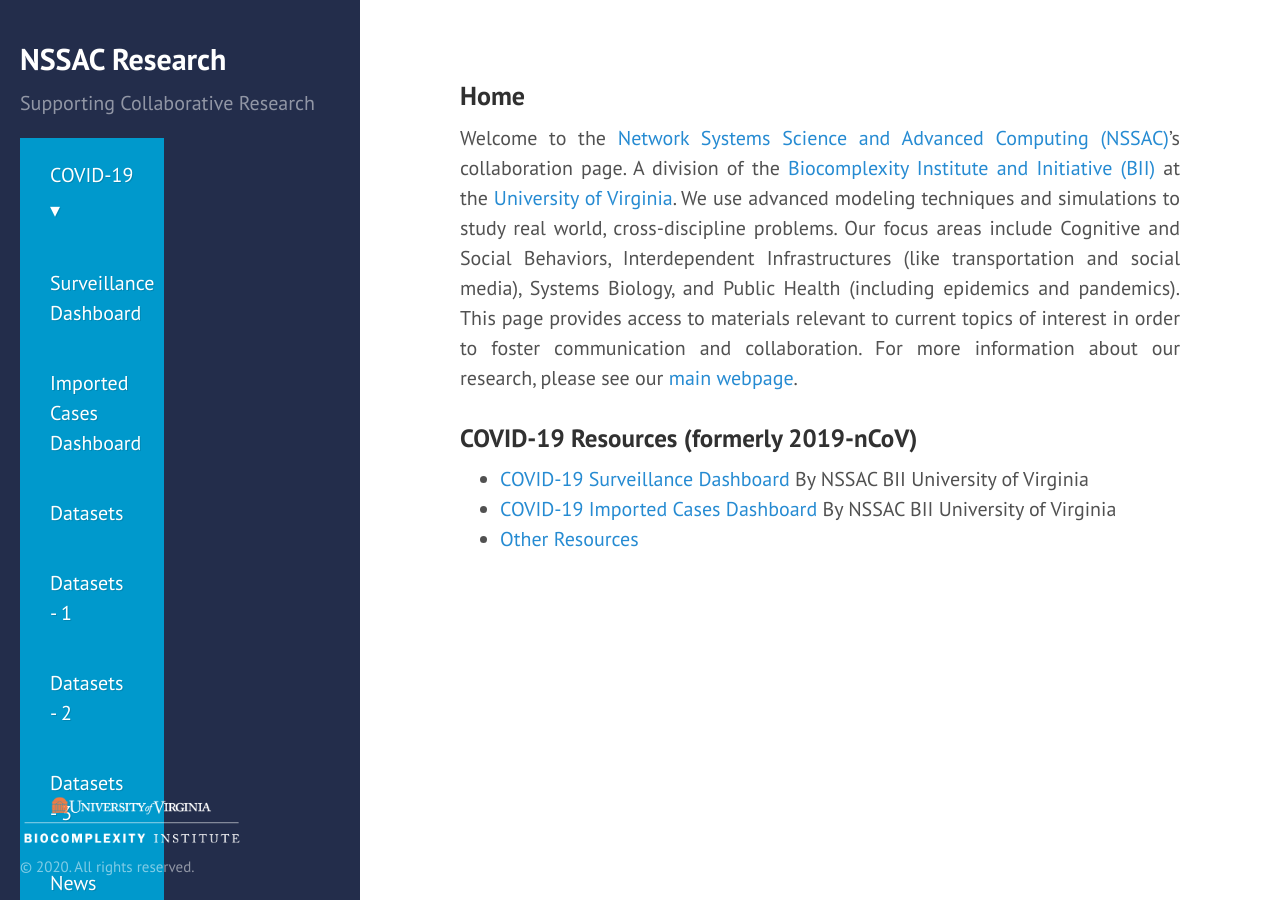
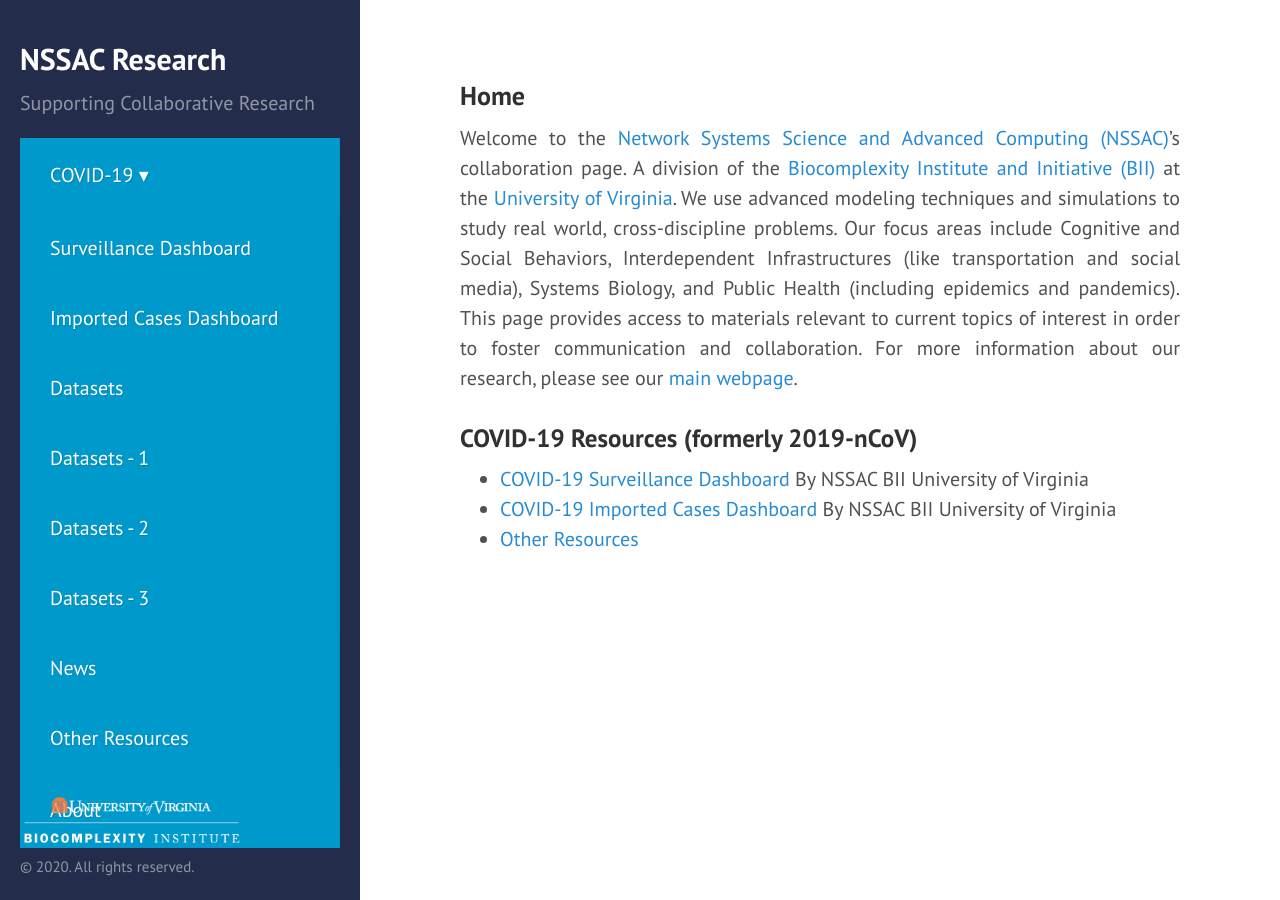
Before and after one commit to mehta-gaurav/mehta-gaurav.github.io, a Jekyll site: the page built from index.md, in a window 1280 px wide. Built offline with Jekyll 4.4.1, drawn with Linux system fonts in a browser that asks for light colours.

Commit message:
Update layout.css

```diff
--- a/public/css/layout.css
+++ b/public/css/layout.css
@@ -46,7 +46,7 @@
     color: white;
     text-shadow: 1px 1px 0 rgba(0, 0, 0, .125);
     background-color: #09c;
-    width: 144px;
+    //width: 144px;
 }
 
 a:-webkit-any-link {
```
